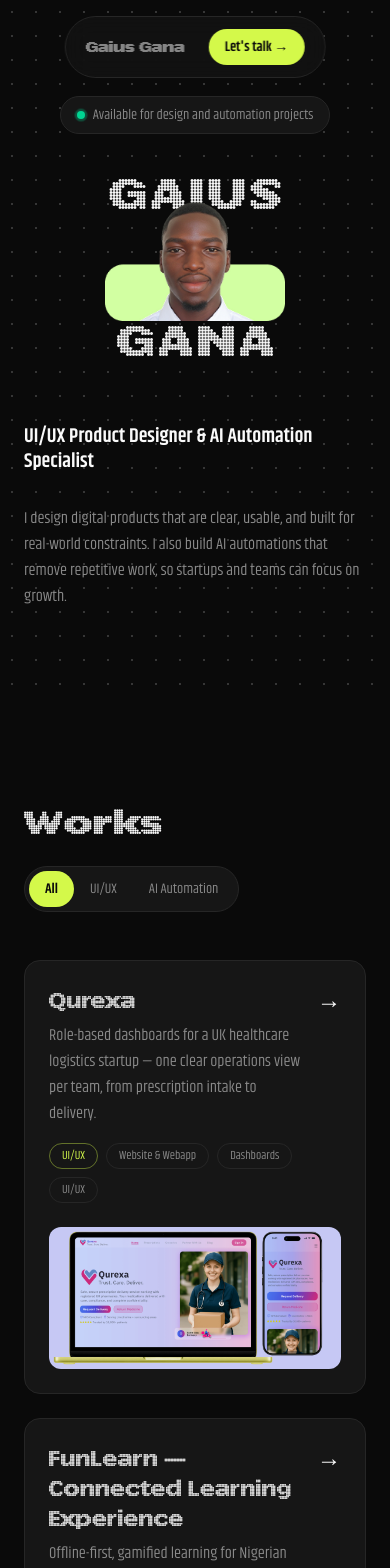
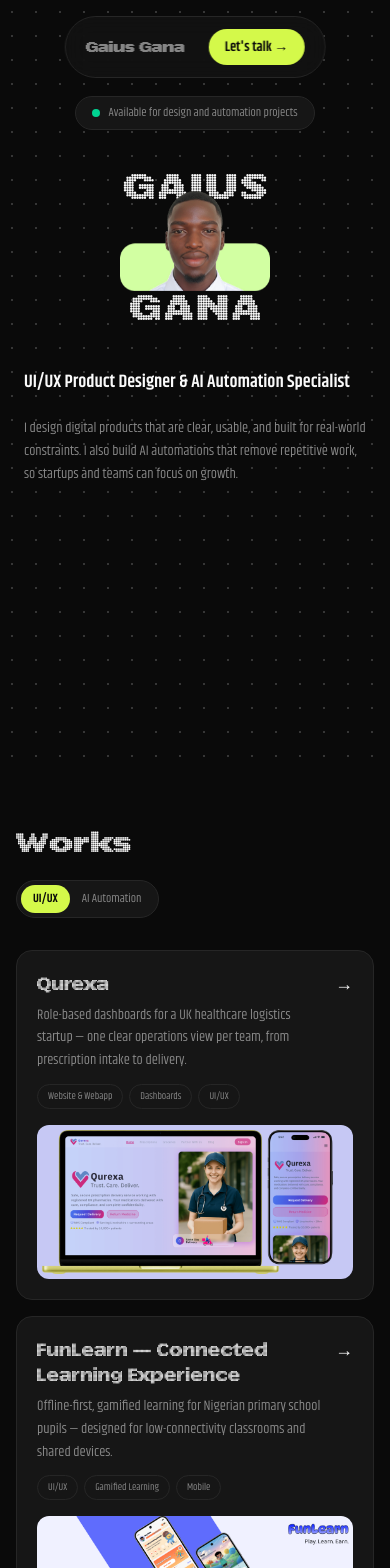
Before and after one commit to gaiusshugaba/Gaius-Gana---Portfolio, a Next.js app: page / in a window 390 px wide. Shown: the top 1568 px of the page. Built offline with nearby package versions, Linux system fonts and the light colour scheme.

Commit message:
add scroll animations and responsive cards

```diff
--- a/components/Hero.tsx
+++ b/components/Hero.tsx
@@ -1,57 +1,98 @@
+"use client";
+
+import { useRef } from "react";
+import { motion, useScroll, useTransform } from "framer-motion";
+
 export default function Hero() {
+  const ref = useRef<HTMLElement>(null);
+
+  const { scrollYProgress } = useScroll({
+    target: ref,
+    offset: ["start start", "end start"],
+  });
+
+  // Different scroll speeds per element — creates parallax depth
+  const pillY = useTransform(scrollYProgress, [0, 1], [0, -60]);
+  const pillOpacity = useTransform(scrollYProgress, [0, 0.5], [1, 0]);
+
+  const nameY = useTransform(scrollYProgress, [0, 1], [0, -100]);
+  const nameOpacity = useTransform(scrollYProgress, [0, 0.7], [1, 0]);
+
+  const portraitY = useTransform(scrollYProgress, [0, 1], [0, -140]);
+
+  const bottomY = useTransform(scrollYProgress, [0, 1], [0, -40]);
+  const bottomOpacity = useTransform(scrollYProgress, [0, 0.6], [1, 0]);
+
   return (
-    <section className="relative pt-24 pb-24 px-6 overflow-hidden">
+    <section
+      ref={ref}
+      className="relative pt-24 pb-24 px-6 overflow-hidden min-h-[90vh]"
+    >
       {/* Dot grid background */}
       <div
         className="absolute inset-0 opacity-[0.18] pointer-events-none"
         style={{
-          backgroundImage: "radial-gradient(circle, #ffffff 1px, transparent 1px)",
+          backgroundImage:
+            "radial-gradient(circle, #ffffff 1px, transparent 1px)",
           backgroundSize: "24px 24px",
         }}
       />
 
       <div className="relative z-10">
         {/* Availability pill */}
-        <div className="flex justify-center mb-10">
+        <motion.div
+          style={{ y: pillY, opacity: pillOpacity }}
+          className="flex justify-center mb-10"
+        >
           <div className="inline-flex items-center gap-2 rounded-full border border-border-subtle bg-surface px-4 py-2">
             <span className="relative flex h-2 w-2">
               <span className="animate-ping absolute inline-flex h-full w-full rounded-full bg-emerald-400 opacity-75" />
               <span className="relative inline-flex rounded-full h-2 w-2 bg-emerald-400" />
             </span>
-            <span className="font-body text-muted text-sm">
+            <span className="font-body text-muted text-xs sm:text-sm">
               Available for design and automation projects
             </span>
           </div>
-        </div>
+        </motion.div>
 
         {/* Name + portrait block */}
         <div className="flex flex-col items-center">
-          <h1 className="font-display-bold-wide text-text uppercase leading-[0.8] text-center text-[clamp(3rem,10vw,8rem)] relative z-0">
+          <motion.h1
+            style={{ y: nameY, opacity: nameOpacity }}
+            className="font-display-bold-wide text-text uppercase leading-[0.8] text-center text-[clamp(2.5rem,10vw,8rem)] relative z-0"
+          >
             Gaius
-          </h1>
+          </motion.h1>
 
-          <img
+          <motion.img
+            style={{ y: portraitY }}
             src="/hero/portrait.png"
             alt="Gaius Gana"
-            className="block w-[180px] sm:w-[240px] h-auto relative z-10 -mt-[3vw] sm:-mt-[4vw]"
+            className="block w-[150px] sm:w-[200px] md:w-[240px] h-auto relative z-10 -mt-[3vw] sm:-mt-[4vw]"
           />
 
-          <h1 className="font-display-bold-wide text-text uppercase leading-[0.8] text-center text-[clamp(3rem,10vw,8rem)] relative z-0">
+          <motion.h1
+            style={{ y: nameY, opacity: nameOpacity }}
+            className="font-display-bold-wide text-text uppercase leading-[0.8] text-center text-[clamp(2.5rem,10vw,8rem)] relative z-0"
+          >
             Gana
-          </h1>
+          </motion.h1>
         </div>
 
         {/* Role + subhead */}
-        <div className="max-w-6xl mx-auto mt-16 grid grid-cols-1 md:grid-cols-[0.4fr_0.6fr] gap-8 md:gap-16">
-          <p className="font-body font-semibold text-text text-xl leading-tight">
+        <motion.div
+          style={{ y: bottomY, opacity: bottomOpacity }}
+          className="max-w-6xl mx-auto mt-12 sm:mt-16 grid grid-cols-1 md:grid-cols-[0.4fr_0.6fr] gap-6 md:gap-16"
+        >
+          <p className="font-body font-semibold text-text text-lg sm:text-xl leading-tight">
             UI/UX Product Designer &amp; AI Automation Specialist
           </p>
-          <p className="font-body text-muted text-base leading-relaxed">
+          <p className="font-body text-muted text-sm sm:text-base leading-relaxed">
             I design digital products that are clear, usable, and built for real-world
             constraints. I also build AI automations that remove repetitive work, so
             startups and teams can focus on growth.
           </p>
-        </div>
+        </motion.div>
       </div>
     </section>
   );
--- a/components/ProjectCard.tsx
+++ b/components/ProjectCard.tsx
@@ -1,54 +1,54 @@
 import Link from "next/link";
 import type { Project } from "@/lib/types";
-
-const trackLabel: Record<Project["track"], string> = {
-  uiux: "UI/UX",
-  automation: "AI Automation",
-};
 
 export default function ProjectCard({ project }: { project: Project }) {
   return (
     <Link
       href={`/work/${project.slug}`}
-      className="block rounded-2xl border border-border-subtle bg-surface p-6 sm:p-8 transition-colors hover:border-accent/40"
+      className="group block rounded-2xl border border-border-subtle bg-surface p-5 sm:p-6 md:p-8 transition-colors hover:border-accent/40"
     >
       {/* Header row */}
-      <div className="flex items-start justify-between gap-4 mb-4">
-        <div className="flex-1">
-          <h3 className="font-display-semibold text-text text-2xl sm:text-3xl leading-tight mb-2">
+      <div className="flex items-start justify-between gap-3 sm:gap-4 mb-3 sm:mb-4">
+        <div className="flex-1 min-w-0">
+          <h3 className="font-display-semibold text-text text-xl sm:text-2xl md:text-3xl leading-tight mb-2 sm:mb-3">
             {project.title}
           </h3>
-          <p className="font-body text-muted text-base leading-relaxed max-w-3xl">
+          <p className="font-body text-muted text-sm sm:text-base md:text-lg leading-relaxed max-w-3xl">
             {project.summary}
           </p>
         </div>
-        <span className="font-body text-text text-2xl shrink-0" aria-hidden>
+        <span
+          className="font-body text-text text-lg sm:text-xl md:text-2xl shrink-0"
+          aria-hidden
+        >
           →
         </span>
       </div>
 
       {/* Tags */}
-      <div className="flex flex-wrap gap-2 mb-6">
-        <span className="font-body text-xs text-accent border border-accent/40 rounded-full px-3 py-1">
-          {trackLabel[project.track]}
-        </span>
+      <div className="flex flex-wrap gap-1.5 sm:gap-2 mb-4 sm:mb-6">
         {project.tags.map((tag) => (
           <span
             key={tag}
-            className="font-body text-xs text-muted border border-border-subtle rounded-full px-3 py-1"
+            className="font-body text-[10px] sm:text-xs md:text-sm text-muted border border-border-subtle rounded-full px-2.5 py-1 sm:px-3"
           >
             {tag}
           </span>
         ))}
       </div>
 
-      {/* Thumbnail */}
-      <div className="rounded-xl overflow-hidden bg-bg">
+      {/* Thumbnail with hover overlay */}
+      <div className="relative rounded-xl overflow-hidden bg-bg">
         <img
           src={project.thumbnail}
           alt={`${project.title} thumbnail`}
           className="block w-full h-auto"
         />
+        <div className="absolute inset-0 bg-bg/70 backdrop-blur-sm opacity-0 group-hover:opacity-100 transition-opacity duration-200 flex items-center justify-center">
+          <span className="font-body font-semibold text-text text-sm sm:text-base md:text-lg border border-text/40 rounded-full px-4 py-2 sm:px-5 sm:py-2.5">
+            View Case Study →
+          </span>
+        </div>
       </div>
     </Link>
   );
--- /dev/null
+++ b/components/Reveal.tsx
@@ -0,0 +1,24 @@
+"use client";
+
+import { motion } from "framer-motion";
+import type { ReactNode } from "react";
+
+interface RevealProps {
+  children: ReactNode;
+  delay?: number;
+  className?: string;
+}
+
+export default function Reveal({ children, delay = 0, className }: RevealProps) {
+  return (
+    <motion.div
+      className={className}
+      initial={{ opacity: 0, y: 24 }}
+      whileInView={{ opacity: 1, y: 0 }}
+      viewport={{ once: true, amount: 0.15 }}
+      transition={{ duration: 0.5, ease: "easeOut", delay }}
+    >
+      {children}
+    </motion.div>
+  );
+}
--- a/components/Works.tsx
+++ b/components/Works.tsx
@@ -1,32 +1,32 @@
 "use client";
 
 import { useState } from "react";
+import { motion, AnimatePresence } from "framer-motion";
 import Link from "next/link";
 import { projects } from "@/data/projects";
 import ProjectCard from "./ProjectCard";
+import Reveal from "./Reveal";
 import type { Track } from "@/lib/types";
 
-type Filter = "all" | Track;
-
-const filters: { value: Filter; label: string }[] = [
-  { value: "all", label: "All" },
+const filters: { value: Track; label: string }[] = [
   { value: "uiux", label: "UI/UX" },
   { value: "automation", label: "AI Automation" },
 ];
 
 export default function Works() {
-  const [active, setActive] = useState<Filter>("all");
+  const [active, setActive] = useState<Track>("uiux");
 
   const featured = projects.filter((p) => p.featured);
-  const visible =
-    active === "all" ? featured : featured.filter((p) => p.track === active);
+  const visible = featured.filter((p) => p.track === active);
+  const showViewAll = active === "automation";
 
   return (
-    <section className="relative py-24 px-6">
+    <section className="relative py-16 sm:py-20 md:py-24 px-4 sm:px-6">
       <div className="max-w-6xl mx-auto">
         {/* Header + tabs */}
-        <div className="flex flex-col sm:flex-row sm:items-center sm:justify-between gap-6 mb-12">
-          <h2 className="font-display-bold text-text text-4xl sm:text-5xl">
+        <Reveal>
+          <div className="flex flex-col sm:flex-row sm:items-center sm:justify-between gap-5 sm:gap-6 mb-8 sm:mb-12">
+            <h2 className="font-display-bold text-text text-3xl sm:text-4xl md:text-5xl">
               Works
             </h2>
 
@@ -35,7 +35,7 @@
                 <button
                   key={f.value}
                   onClick={() => setActive(f.value)}
-                className={`font-body text-sm px-4 py-2 rounded-full transition-colors ${
+                  className={`font-body text-xs sm:text-sm px-3 sm:px-4 py-1.5 sm:py-2 rounded-full transition-colors ${
                     active === f.value
                       ? "bg-accent text-bg font-semibold"
                       : "text-muted hover:text-text"
@@ -46,23 +46,43 @@
               ))}
             </div>
           </div>
+        </Reveal>
 
-        {/* Cards */}
-        <div className="flex flex-col gap-6">
-          {visible.map((project) => (
-            <ProjectCard key={project.slug} project={project} />
+        {/* Cards — scroll reveal + filter transition */}
+        <div className="flex flex-col gap-4 sm:gap-6">
+          <AnimatePresence mode="wait">
+            {visible.map((project, i) => (
+              <motion.div
+                key={`${active}-${project.slug}`}
+                initial={{ opacity: 0, y: 60 }}
+                whileInView={{ opacity: 1, y: 0 }}
+                exit={{ opacity: 0, y: -12 }}
+                viewport={{ once: true, amount: 0.15 }}
+                transition={{
+                  duration: 0.6,
+                  ease: "easeOut",
+                  delay: i * 0.08,
+                }}
+              >
+                <ProjectCard project={project} />
+              </motion.div>
             ))}
+          </AnimatePresence>
         </div>
 
-        {/* View all */}
-        <div className="flex justify-center mt-12">
+        {/* View all — automation only */}
+        {showViewAll && (
+          <Reveal delay={0.2}>
+            <div className="flex justify-center mt-10 sm:mt-12">
               <Link
                 href="/work"
-            className="font-body text-text text-lg hover:text-accent transition-colors inline-flex items-center gap-2"
+                className="font-body text-text text-base sm:text-lg hover:text-accent transition-colors inline-flex items-center gap-2"
               >
                 View All Works →
               </Link>
             </div>
+          </Reveal>
+        )}
       </div>
     </section>
   );
```
Lines whose indentation alone changed are shown as unchanged.
